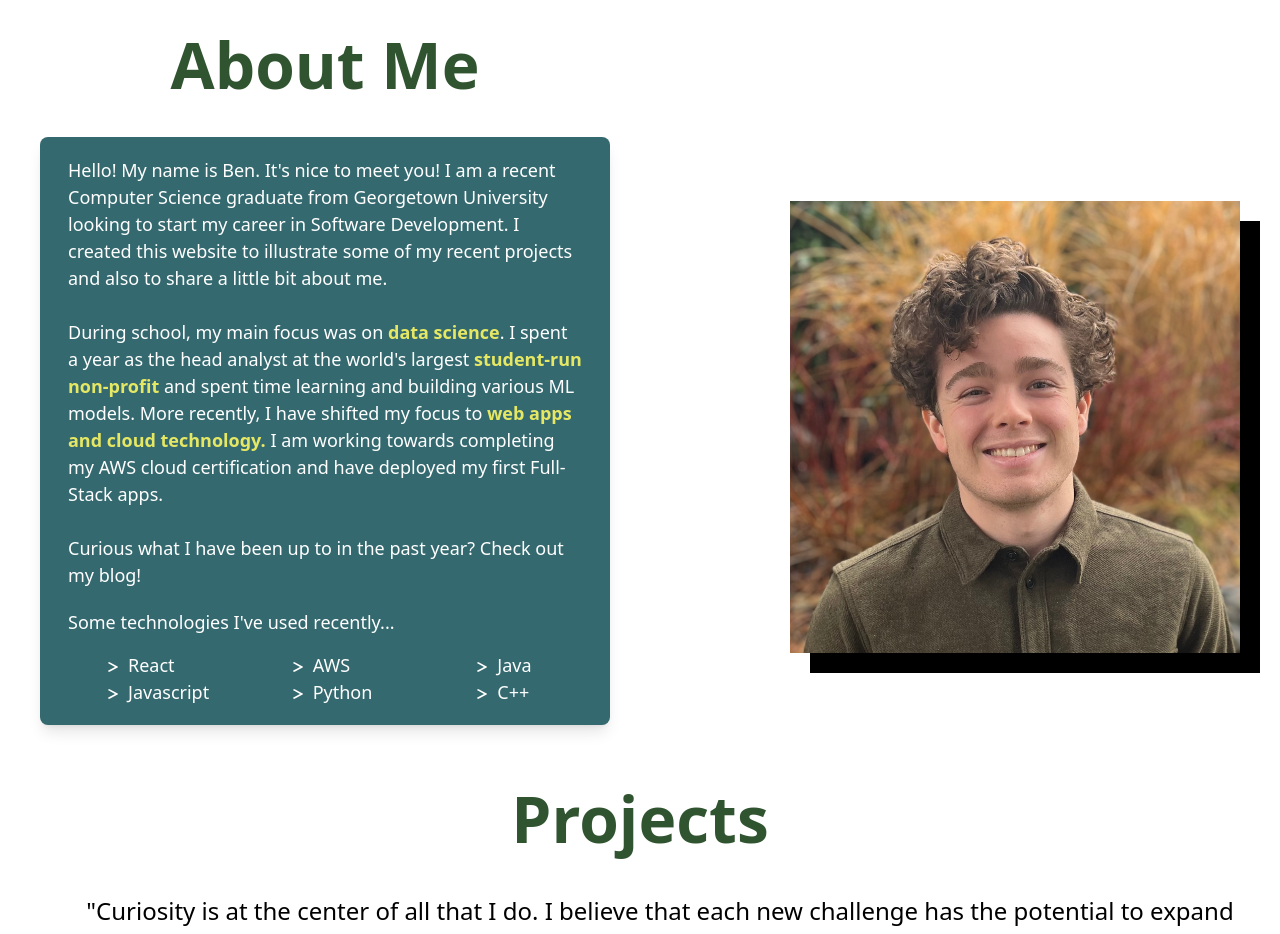
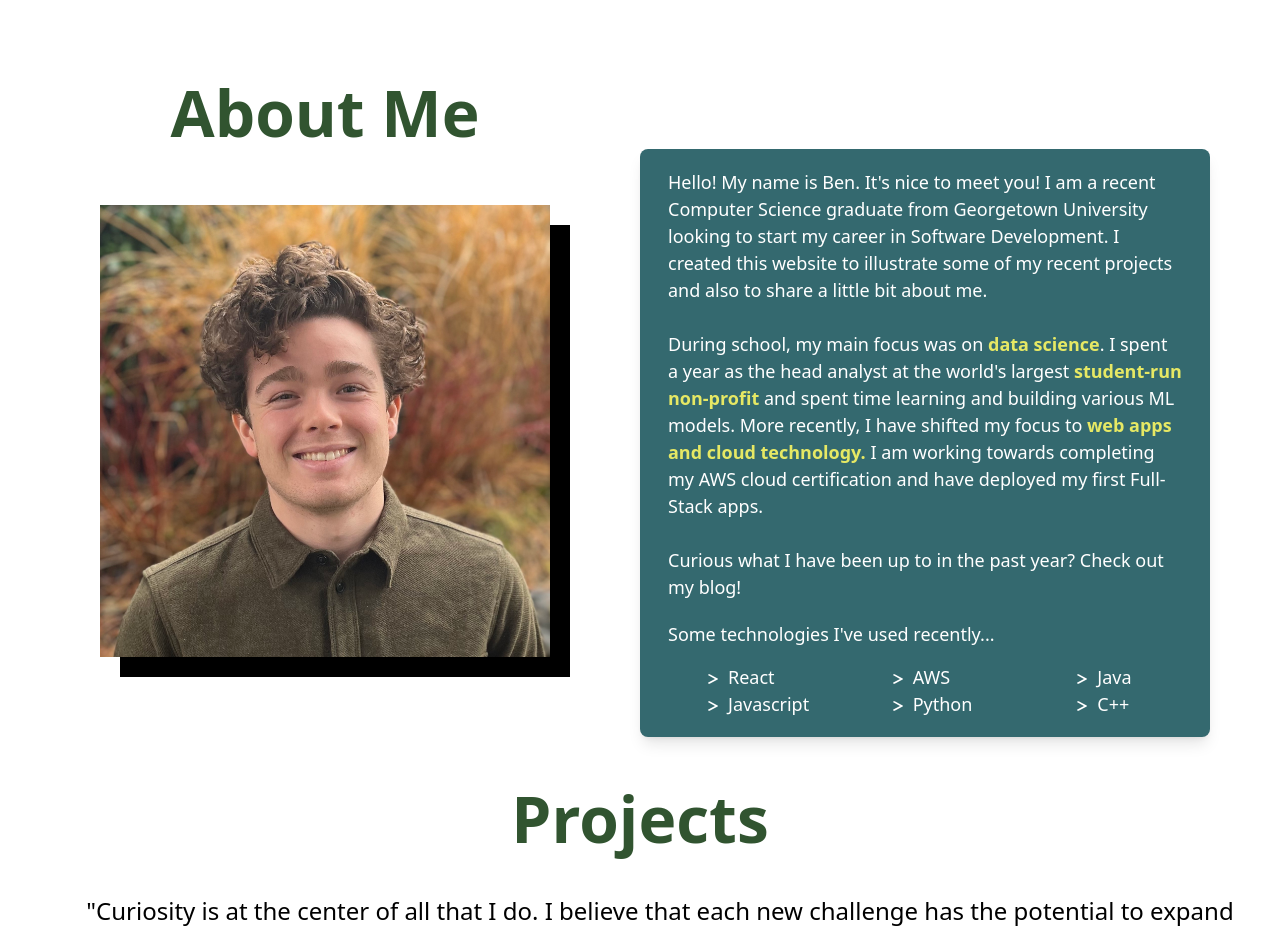
Before and after one commit to ben-sikora/portfolio-website, a React (Vite) app: page / in a window 1280 px wide. Shown: the part 840-1774 px from the top of the page. Built offline with nearby package versions, Linux system fonts and the light colour scheme; a web font is replaced by a local one.

Commit message:
Swap Photo and Text About

```diff
--- a/src/components/About.jsx
+++ b/src/components/About.jsx
@@ -20,7 +20,22 @@ const About = () => {
         {/* About me section*/}
         <div className="box-border w-[570px] flex flex-col items-center" id='about-page'>
             <h2 className='text-display text-[64px] font-[800] text-darkgreen mb-6'> About Me</h2>
-            <div className='bg-darkblue w-[570px] px-[1.75rem] py-[1.2rem] rounded-lg shadow-lg'>
+            <div className='m-[20px]'>
+            <img
+                    src={portrait}
+                    alt="portrait of ben"
+                    className="w-[450px] object-contain shadow-blackBox mx-auto"
+            />
+            </div>
+
+        </div>
+
+        {/*Picture Section
+        <div className=''>
+          <img src={portrait} className='w-[400px]'/>
+  </div>*/}
+        <div className='mt-[9rem] flex-grow' >
+        <div className='bg-darkblue w-[570px] px-[1.75rem] py-[1.2rem] rounded-lg shadow-lg mx-auto'>
                 <p className='text-display text-[18px] font-[400] text-white mb-5'>
                 Hello! My name is Ben. It's nice to meet you!
                 I am a recent Computer Science graduate from Georgetown University looking to start my career in Software Development. I created this website to illustrate some of my recent projects and also to share a little bit about me.
@@ -48,18 +63,6 @@ const About = () => {
                 </ul>
                 </div>
             </div>
-        </div>
-
-        {/*Picture Section
-        <div className=''>
-          <img src={portrait} className='w-[400px]'/>
-  </div>*/}
-        <div className='flex flex-col items-center justify-center mt-[7rem]'  >
-        <img
-                    src={portrait}
-                    alt="portrait of ben"
-                    className="w-[450px] object-contain shadow-blackBox"
-            />
         {/*}<h4 className='text-display text-[24px] font-[500] leading-10 ml-10 mt-2'>"Curiosity is at the center of all that I do. I believe that each new challenge has the potential to expand my understanding of myself and the world around me.”</h4>*/}
         </div>
     </motion.div>
```
